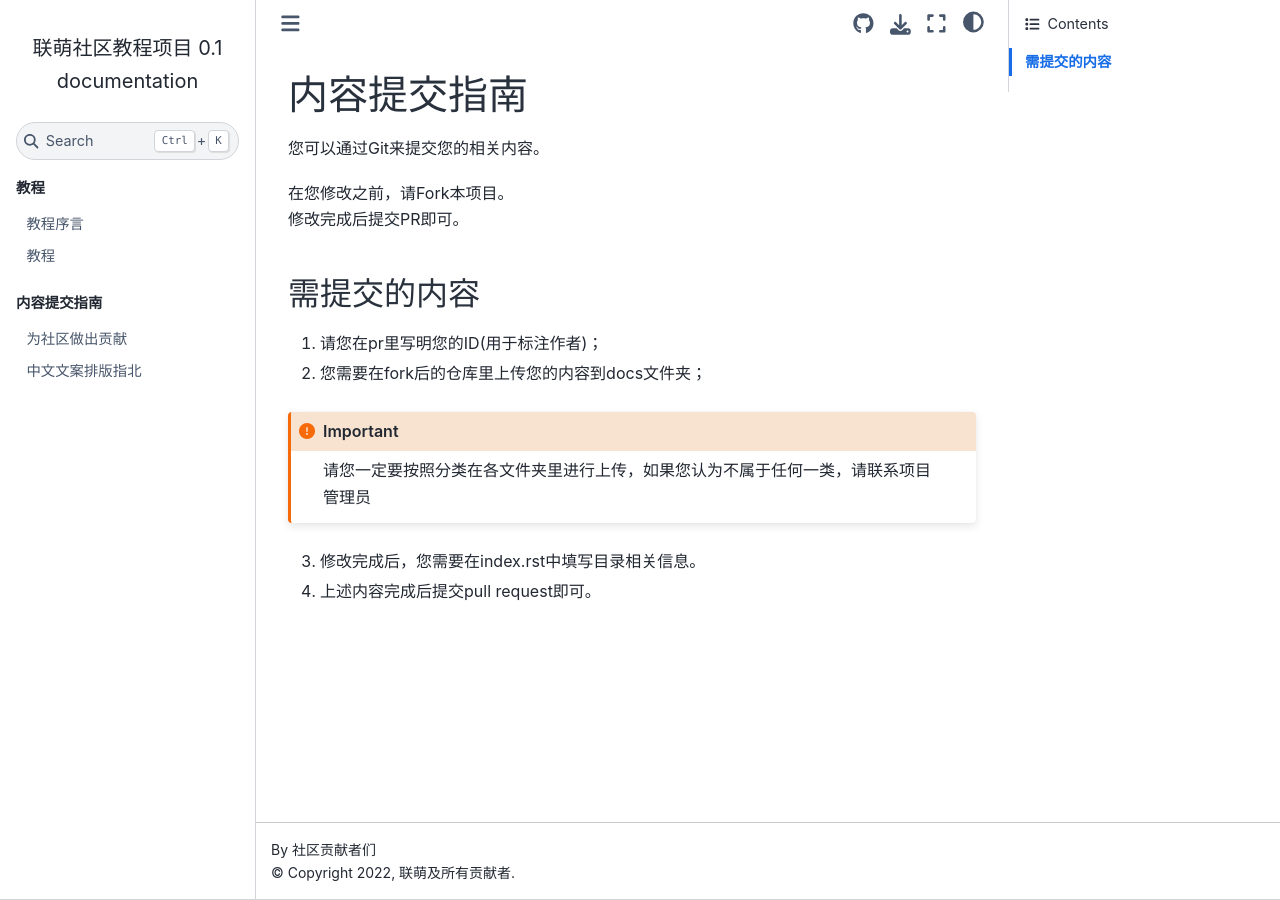
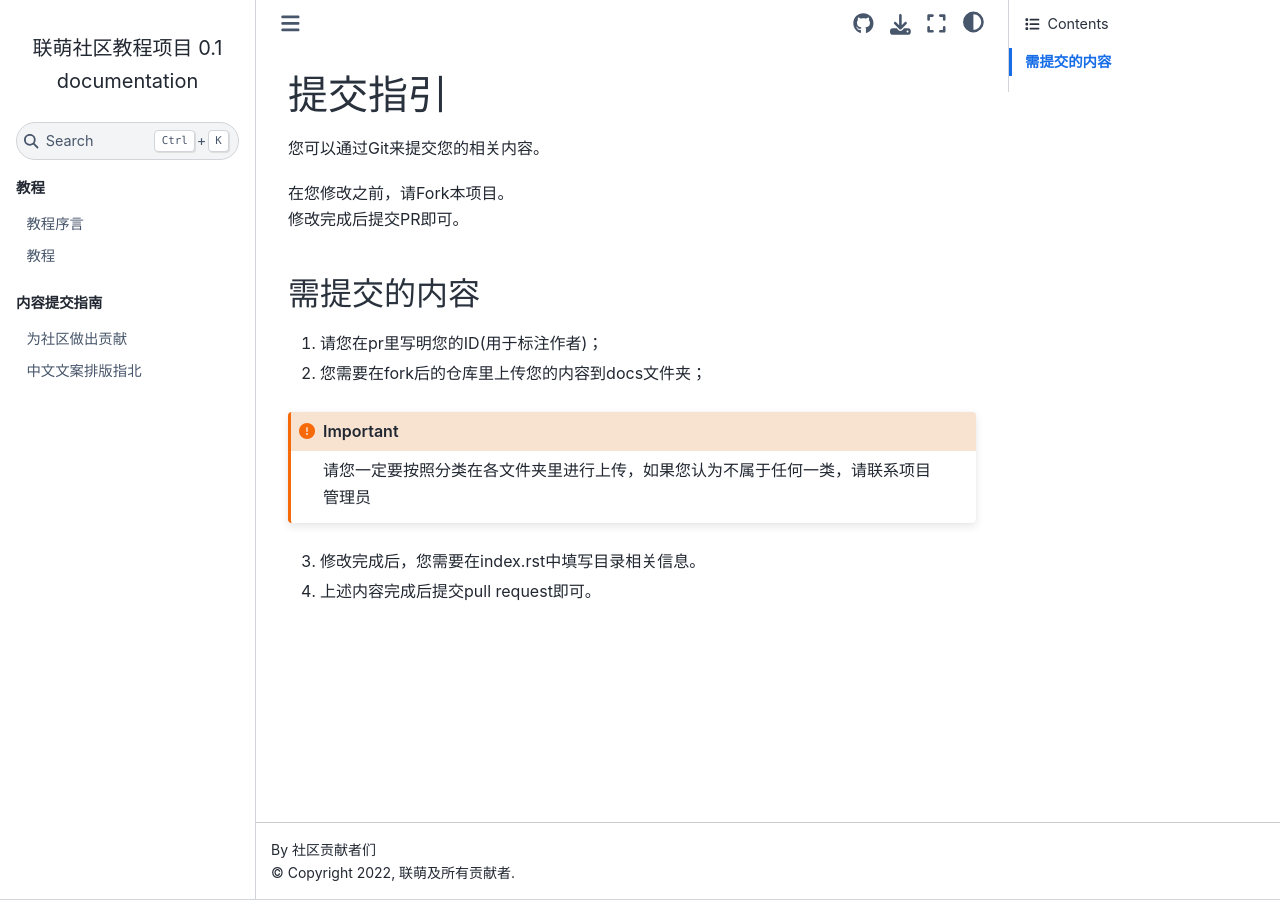
Before and after one commit to Lianmoe/Lianmoe-Tutorial, a Sphinx documentation site: the page built from docs/contributing/guide.md, in a window 1280 px wide. Built offline with Sphinx 7.4.7 and the Sphinx Book theme 1.1.4, drawn with Linux system fonts in a browser that asks for light colours.

Commit message:
Update guide.md

```diff
--- a/docs/contributing/guide.md
+++ b/docs/contributing/guide.md
@@ -1,4 +1,4 @@
-# 内容提交指南
+# 提交指引
 您可以通过Git来提交您的相关内容。
 
 在您修改之前，请Fork本项目。
```
